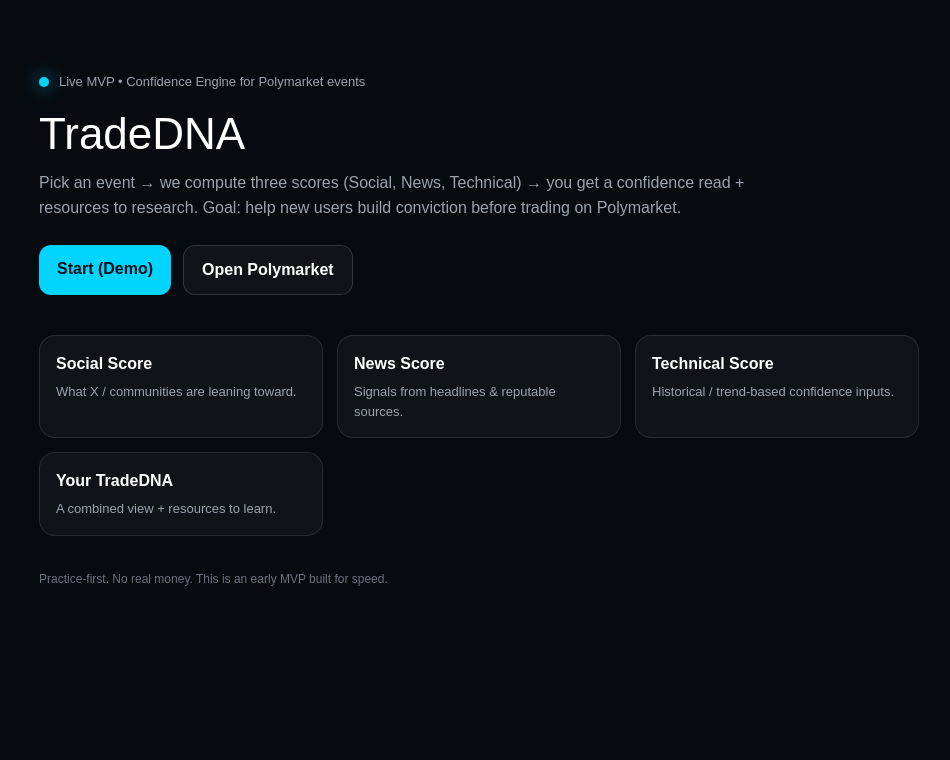
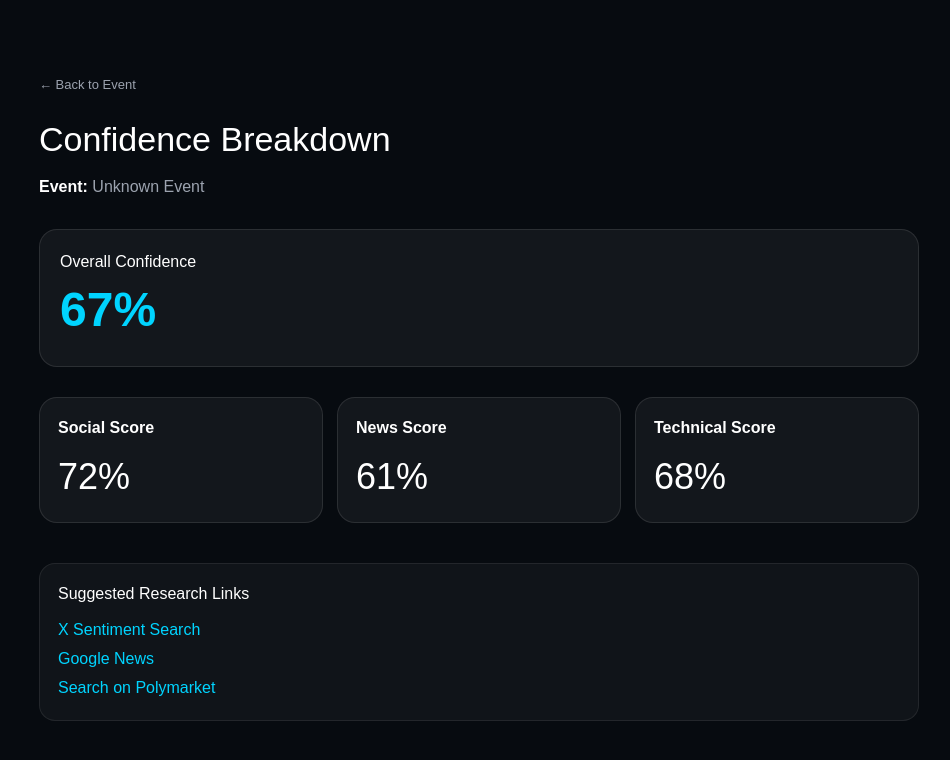
Before and after one commit to anujagadde18/tradedna, a Next.js app: page / in a window 1280 px wide. Shown: the top 760 px of the page, without its empty margins (161-1111 px from the left). Built offline with nearby package versions, Linux system fonts and the light colour scheme.

Commit message:
Refactor Home component to ScoresPage with scores display

```diff
--- a/app/page.tsx
+++ b/app/page.tsx
@@ -1,105 +1,121 @@
-export default function Home() {
+"use client";
+
+import { useSearchParams } from "next/navigation";
+
+export default function ScoresPage() {
+  const searchParams = useSearchParams();
+  const event = searchParams.get("event") || "Unknown Event";
+
+  const scores = {
+    social: 72,
+    news: 61,
+    technical: 68,
+  };
+
+  const overall = Math.round((scores.social + scores.news + scores.technical) / 3);
+
   return (
     <main style={{ minHeight: "100vh", background: "#070B10", color: "#fff" }}>
+      <div style={{ maxWidth: 920, margin: "0 auto", padding: "72px 20px" }}>
+        <a href="/event" style={{ color: "#9CA3AF", fontSize: 13 }}>
+          ← Back to Event
+        </a>
+
+        <h1 style={{ fontSize: 34, marginTop: 18 }}>Confidence Breakdown</h1>
+
+        {/* ✅ Event Name */}
+        <div style={{ marginTop: 10, color: "#9CA3AF" }}>
+          <b style={{ color: "#fff" }}>Event:</b> {event}
+        </div>
+
         <div
           style={{
-          maxWidth: 920,
-          margin: "0 auto",
-          padding: "72px 20px",
+            marginTop: 30,
+            padding: 20,
+            borderRadius: 18,
+            background: "rgba(255,255,255,0.05)",
+            border: "1px solid rgba(255,255,255,0.1)",
           }}
         >
-        <div style={{ display: "flex", alignItems: "center", gap: 10 }}>
+          <h2>Overall Confidence</h2>
+          <div style={{ fontSize: 48, fontWeight: 700, color: "#00D4FF" }}>
+            {overall}%
+          </div>
+        </div>
+
         <div
           style={{
-              width: 10,
-              height: 10,
-              borderRadius: 999,
-              background: "#00D4FF",
-              boxShadow: "0 0 18px rgba(0,212,255,0.8)",
-            }}
-          />
-          <span style={{ color: "#9CA3AF", fontSize: 13 }}>
-            Live MVP • Confidence Engine for Polymarket events
-          </span>
-        </div>
-
-        <h1 style={{ fontSize: 44, lineHeight: 1.1, marginTop: 18 }}>
-          TradeDNA
-        </h1>
-
-        <p style={{ color: "#9CA3AF", fontSize: 16, lineHeight: 1.6, marginTop: 12, maxWidth: 720 }}>
-          Pick an event → we compute three scores (Social, News, Technical) → you get a confidence read +
-          resources to research. Goal: help new users build conviction before trading on Polymarket.
-        </p>
-
-        <div style={{ display: "flex", gap: 12, marginTop: 24, flexWrap: "wrap" }}>
-          <a
-            href="/event"
-            style={{
-              background: "#00D4FF",
-              color: "#001018",
-              padding: "12px 18px",
-              borderRadius: 12,
-              fontWeight: 600,
-              textDecoration: "none",
+            marginTop: 30,
+            display: "grid",
+            gridTemplateColumns: "repeat(auto-fit, minmax(220px, 1fr))",
+            gap: 14,
           }}
         >
-            Start (Demo)
-          </a>
-
-          <a
-            href="https://polymarket.com"
-            target="_blank"
-            rel="noreferrer"
-            style={{
-              border: "1px solid rgba(255,255,255,0.14)",
-              color: "#fff",
-              padding: "12px 18px",
-              borderRadius: 12,
-              fontWeight: 600,
-              textDecoration: "none",
-              background: "rgba(255,255,255,0.04)",
-            }}
-          >
-            Open Polymarket
-          </a>
+          <ScoreCard title="Social Score" value={scores.social} />
+          <ScoreCard title="News Score" value={scores.news} />
+          <ScoreCard title="Technical Score" value={scores.technical} />
         </div>
 
         <div
           style={{
             marginTop: 40,
-            display: "grid",
-            gridTemplateColumns: "repeat(auto-fit, minmax(220px, 1fr))",
-            gap: 14,
+            padding: 18,
+            borderRadius: 16,
+            background: "rgba(255,255,255,0.04)",
+            border: "1px solid rgba(255,255,255,0.08)",
           }}
         >
-          {[
-            { title: "Social Score", desc: "What X / communities are leaning toward." },
-            { title: "News Score", desc: "Signals from headlines & reputable sources." },
-            { title: "Technical Score", desc: "Historical / trend-based confidence inputs." },
-            { title: "Your TradeDNA", desc: "A combined view + resources to learn." },
-          ].map((c) => (
-            <div
-              key={c.title}
-              style={{
-                borderRadius: 16,
-                padding: 16,
-                background: "rgba(255,255,255,0.04)",
-                border: "1px solid rgba(255,255,255,0.10)",
-              }}
+          <h3>Suggested Research Links</h3>
+          <ul style={{ marginTop: 10, lineHeight: 1.8 }}>
+            <li>
+              <a
+                href={`https://twitter.com/search?q=${encodeURIComponent(event)}`}
+                target="_blank"
+                rel="noreferrer"
+                style={{ color: "#00D4FF" }}
               >
-              <div style={{ fontWeight: 700 }}>{c.title}</div>
-              <div style={{ color: "#9CA3AF", fontSize: 13, lineHeight: 1.5, marginTop: 6 }}>
-                {c.desc}
-              </div>
-            </div>
-          ))}
-        </div>
-
-        <div style={{ marginTop: 34, color: "#6B7280", fontSize: 12 }}>
-          Practice-first. No real money. This is an early MVP built for speed.
+                X Sentiment Search
+              </a>
+            </li>
+            <li>
+              <a
+                href={`https://news.google.com/search?q=${encodeURIComponent(event)}`}
+                target="_blank"
+                rel="noreferrer"
+                style={{ color: "#00D4FF" }}
+              >
+                Google News
+              </a>
+            </li>
+            <li>
+              <a
+                href="https://polymarket.com"
+                target="_blank"
+                rel="noreferrer"
+                style={{ color: "#00D4FF" }}
+              >
+                Search on Polymarket
+              </a>
+            </li>
+          </ul>
         </div>
       </div>
     </main>
   );
 }
+
+function ScoreCard({ title, value }: { title: string; value: number }) {
+  return (
+    <div
+      style={{
+        padding: 18,
+        borderRadius: 18,
+        background: "rgba(255,255,255,0.05)",
+        border: "1px solid rgba(255,255,255,0.1)",
+      }}
+    >
+      <div style={{ fontWeight: 600 }}>{title}</div>
+      <div style={{ fontSize: 36, marginTop: 10 }}>{value}%</div>
+    </div>
+  );
+}
```
Lines whose indentation alone changed are shown as unchanged.
